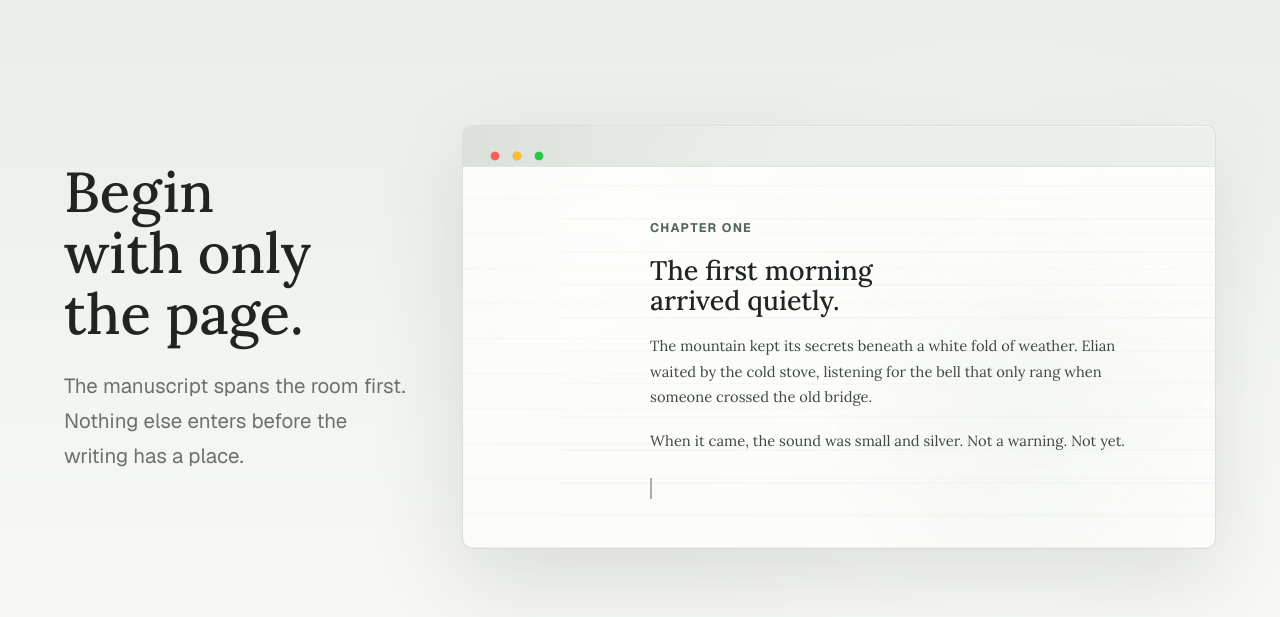
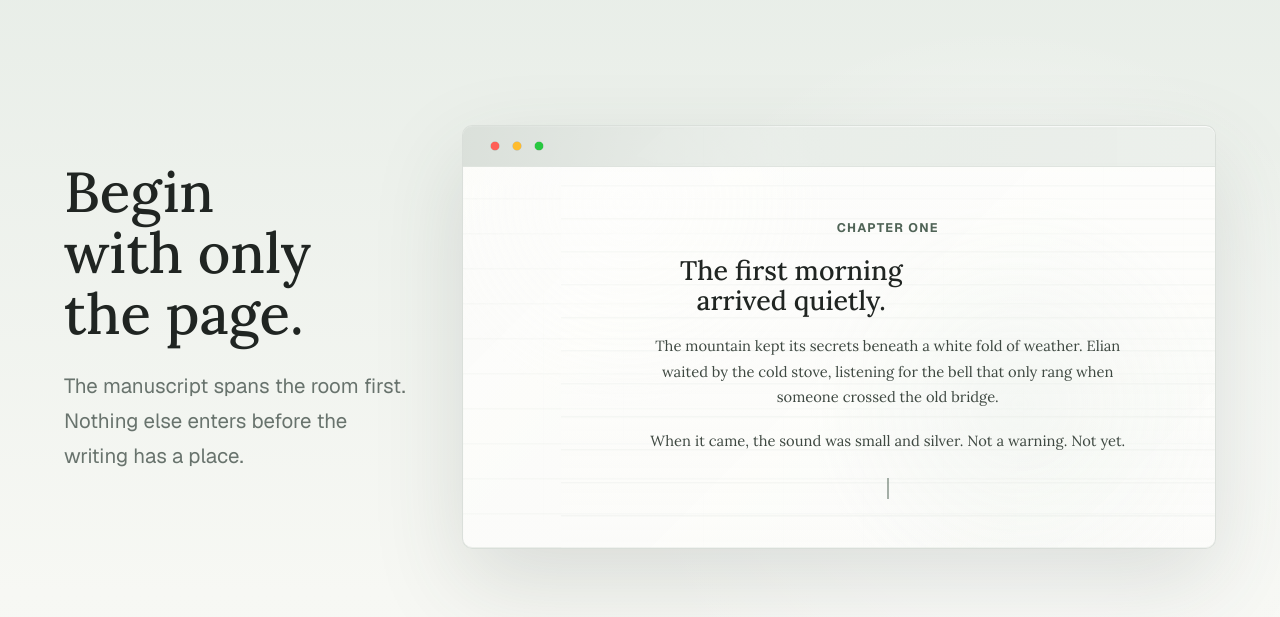
Before and after one commit to CabinApp/writecabin.com, a plain HTML site: page index.html in a window 1280 px wide. Shown: the part 870-1487 px from the top of the page. Drawn offline with nearby package versions, Linux system fonts and the light colour scheme.

Commit message:
Polish workspace chrome alignment

```diff
--- a/styles.css
+++ b/styles.css
@@ -3483,3 +3483,31 @@ body[data-page="roadmap"] .page-hero::after {
     transform: scaleY(1);
   }
 }
+
+/* Final optical polish for the app chrome and initial manuscript state. */
+.assembling-workspace::after {
+  background:
+    radial-gradient(circle, #ff5f57 0 4px, rgba(118,82,74,0.2) 4.5px, transparent 5px) 22px 50% / 20px 20px no-repeat,
+    radial-gradient(circle, #febc2e 0 4px, rgba(122,91,30,0.18) 4.5px, transparent 5px) 44px 50% / 20px 20px no-repeat,
+    radial-gradient(circle, #28c840 0 4px, rgba(43,99,58,0.18) 4.5px, transparent 5px) 66px 50% / 20px 20px no-repeat,
+    linear-gradient(90deg, rgba(216,222,216,0.86), rgba(232,237,232,0.48) 44%, rgba(248,249,246,0.18));
+}
+
+.workspace-sticky:not([data-stage]) .manuscript-page,
+.workspace-sticky[data-stage="0"] .manuscript-page {
+  display: grid;
+  justify-content: center;
+  text-align: center;
+}
+
+.workspace-sticky:not([data-stage]) .manuscript-page .caret,
+.workspace-sticky[data-stage="0"] .manuscript-page .caret {
+  justify-self: center;
+}
+
+.workspace-sticky[data-stage="1"] .manuscript-page,
+.workspace-sticky[data-stage="2"] .manuscript-page,
+.workspace-sticky[data-stage="3"] .manuscript-page {
+  display: block;
+  text-align: left;
+}
```
